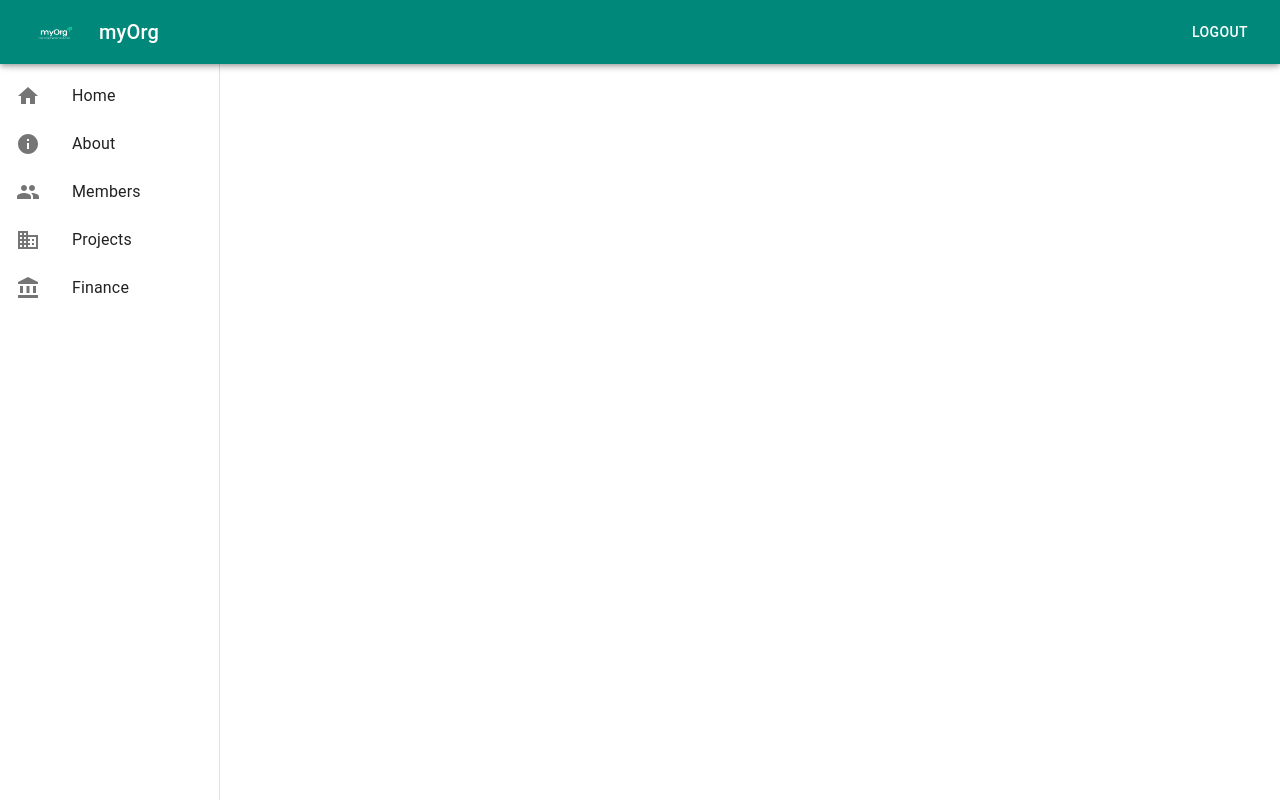
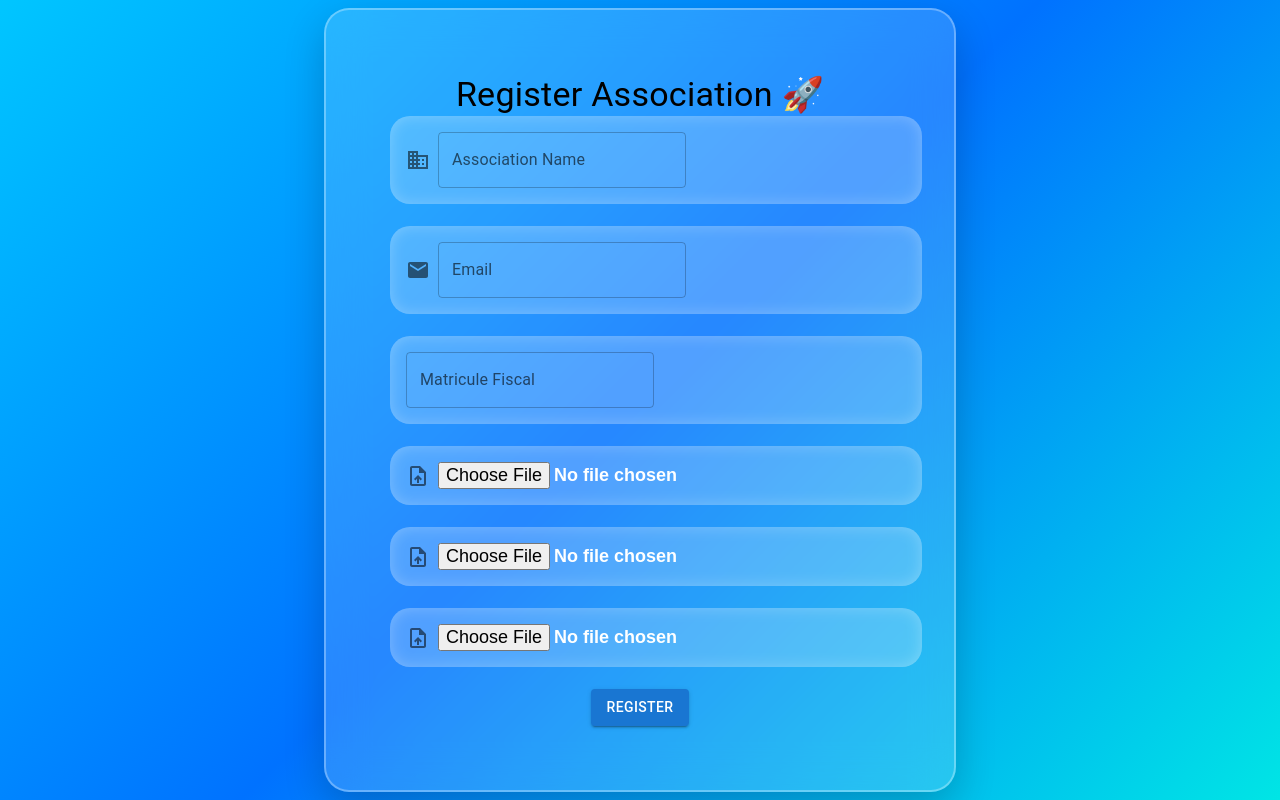
Before and after one commit to HamdiBelhaj0013/frontend, a React (Vite) app: page /associationregister in a window 1280 px wide. Built offline with nearby package versions, Linux system fonts and the light colour scheme.

Commit message:
login fixed+assoction register

```diff
--- a/src/App.jsx
+++ b/src/App.jsx
@@ -16,19 +16,28 @@ import Register from "./components/Register";
 import Login from "./components/Login";
 import PasswordResetRequest from "./components/PasswordResetRequest";
 import PasswordReset from "./components/PasswordReset";
-import AuthGuard from "./components/AuthGuard"; // Import the AuthGuard
+import AuthGuard from "./components/AuthGuard";
+import AssociationRegister from "./components/AssociationRegister.jsx";
 
 function App() {
     const myWidth = 220;  // Drawer width
     const location = useLocation();
-    const noNavbar = location.pathname === "/" || location.pathname === "/register" || location.pathname.includes("password");
+    const noNavbar = ["/", "/associationregister", "/login", "/register", "/request/password_reset"].includes(location.pathname) ||
+        location.pathname.includes("password-reset");
 
     return (
         <div className="App">
             {noNavbar ? (
                 <Routes>
+                    {/* Association registration */}
+
+
+                    {/* User authentication */}
                     <Route path="/" element={<Login />} />
-                    <Route path="/register" element={<Register />} />
+                    <Route path='/register' element={<Register />} />
+                    <Route path="/associationregister" element={<AssociationRegister />} />
+
+                    {/* Password reset */}
                     <Route path="/request/password_reset" element={<PasswordResetRequest />} />
                     <Route path="/password-reset/:token" element={<PasswordReset />} />
                 </Routes>
@@ -46,7 +55,7 @@ function App() {
                             <Route path="/finance" element={<AuthGuard><Finance /></AuthGuard>} />
                             <Route path="/projects/edit/:id" element={<AuthGuard><EditProject /></AuthGuard>} />
                             <Route path="/projects/delete/:id" element={<AuthGuard><DeleteProject /></AuthGuard>} />
-                            <Route path="/member/edit/:id" element={<AuthGuard><EditProject /></AuthGuard>} />
+                            <Route path="/member/edit/:id" element={<AuthGuard><EditMember /></AuthGuard>} />
                             <Route path="/member/delete/:id" element={<AuthGuard><DeleteMember /></AuthGuard>} />
                             <Route path="/member/editmember/:id" element={<AuthGuard><EditMember /></AuthGuard>} />
                         </Routes>
--- a/src/components/AssociationRegister.jsx
+++ b/src/components/AssociationRegister.jsx
@@ -1,125 +1,86 @@
-import { Box } from '@mui/material'
-import MyTextField from './forms/MyTextField'
-import MyPassField from './forms/MyPassField'
-import MyButton from './forms/MyButton'
-import { Link } from 'react-router-dom'
-import { useForm } from 'react-hook-form'
-import Axios from './Axios.jsx'
-import { useNavigate } from 'react-router-dom'
-import { yupResolver } from "@hookform/resolvers/yup"
-import * as yup from "yup"
+import { useState } from 'react';
+import { Box, Typography, InputAdornment, IconButton } from '@mui/material';
+import { Email, Business, UploadFile } from '@mui/icons-material';
+import { useForm, Controller } from 'react-hook-form';
+import { yupResolver } from '@hookform/resolvers/yup';
+import * as yup from 'yup';
+import AxiosInstance from './Axios';
+import MyTextField from './forms/MyTextField';
+import MyButton from './forms/MyButton';
+import '../login.css';
 
-const AssociationRegister = () => {
-    const navigate = useNavigate()
+const schema = yup.object({
+    name: yup.string().required('Association name is required'),
+    email: yup.string().email('Invalid email').required('Email is required'),
+    matricule_fiscal: yup.string().required('Matricule fiscal is required'),
+    cin_recto: yup.mixed().required('CIN Recto is required'),
+    cin_verso: yup.mixed().required('CIN Verso is required'),
+    rne_document: yup.mixed().required('RNE Document is required')
+});
 
-    const schema = yup
-        .object({
-            name: yup.string().required('Association name is required'),
-            email: yup.string().email('Field expects an email address').required('Email is a required field'),
-            password: yup.string()
-                .required('Password is a required field')
-                .min(8, 'Password must be at least 8 characters')
-                .matches(/[A-Z]/, 'Password must contain at least one uppercase letter')
-                .matches(/[a-z]/, 'Password must contain at least one lowercase letter')
-                .matches(/[0-9]/, 'Password must contain at least one number')
-                .matches(/[!@#$%^&*(),.?":;{}|<>+]/, 'Password must contain at least one special character'),
-            password2: yup.string().required('Password confirmation is a required field')
-                .oneOf([yup.ref('password'), null], 'Passwords must match'),
-            matricule_fiscale: yup.string().required('Matricule Fiscale is required'),
-            patente_image: yup.mixed().required('Patente image is required').test('fileType', 'Unsupported File Format', value => {
-                return value && ['image/jpeg', 'image/png'].includes(value.type)
-            })
-        })
+const RegisterAssociation = () => {
+    const [registerError, setRegisterError] = useState("");
+    const { handleSubmit, control, setValue, formState: { errors } } = useForm({
+        resolver: yupResolver(schema),
+    });
 
-    const { handleSubmit, control } = useForm({ resolver: yupResolver(schema) })
+    const handleRegister = async (data) => {
+        setRegisterError("");
+        const formDataObj = new FormData();
+        Object.keys(data).forEach((key) => {
+            formDataObj.append(key, data[key]);
+        });
 
-    const submission = (data) => {
-        const formData = new FormData()
-        formData.append('name', data.name)
-        formData.append('email', data.email)
-        formData.append('password', data.password)
-        formData.append('matricule_fiscale', data.matricule_fiscale)
-        formData.append('patente_image', data.patente_image[0])
-
-        Axios.post(`/users/associations/`, formData, {
+        try {
+            await AxiosInstance.post('/users/register-association/', formDataObj, {
                 headers: { 'Content-Type': 'multipart/form-data' }
-        })
-            .then(() => {
-                navigate(`/`)
-            })
+            });
+            alert('Association registered successfully!');
+        } catch (error) {
+            setRegisterError("Failed to register association. Please try again.");
         }
+    };
 
     return (
-        <div className={"myBackground"}>
-            <form onSubmit={handleSubmit(submission)} encType="multipart/form-data">
-                <Box className={"whiteBox"}>
-                    <Box className={"itemBox"}>
-                        <Box className={"title"}> Association Registration </Box>
+        <div className="login-container">
+            <form onSubmit={handleSubmit(handleRegister)} className="login-card">
+                <Typography variant="h4" className="login-title">Register Association 🚀</Typography>
+                {registerError && <Typography className="error-message">{registerError}</Typography>}
+
+                <Box className="input-group">
+                    <InputAdornment position="start"><Business /></InputAdornment>
+                    <MyTextField label="Association Name" name="name" control={control} fullWidth error={!!errors.name} helperText={errors.name?.message} />
                 </Box>
 
-                    <Box className={"itemBox"}>
-                        <MyTextField
-                            label={"Association Name"}
-                            name={"name"}
-                            control={control}
-                        />
+                <Box className="input-group">
+                    <InputAdornment position="start"><Email /></InputAdornment>
+                    <MyTextField label="Email" name="email" control={control} fullWidth error={!!errors.email} helperText={errors.email?.message} />
                 </Box>
 
-                    <Box className={"itemBox"}>
-                        <MyTextField
-                            label={"Email"}
-                            name={"email"}
-                            control={control}
-                        />
+                <Box className="input-group">
+                    <MyTextField label="Matricule Fiscal" name="matricule_fiscal" control={control} fullWidth error={!!errors.matricule_fiscal} helperText={errors.matricule_fiscal?.message} />
                 </Box>
 
-                    <Box className={"itemBox"}>
-                        <MyPassField
-                            label={"Password"}
-                            name={"password"}
+                {/* File Upload Fields */}
+                {['cin_recto', 'cin_verso', 'rne_document'].map((field) => (
+                    <Box key={field} className="input-group">
+                        <InputAdornment position="start"><UploadFile /></InputAdornment>
+                        <Controller
+                            name={field}
                             control={control}
+                            defaultValue={null}
+                            render={({ field: { onChange } }) => (
+                                <input type="file" onChange={(e) => onChange(e.target.files[0])} className="form-control" />
+                            )}
                         />
+                        {errors[field] && <Typography color="error">{errors[field].message}</Typography>}
                     </Box>
+                ))}
 
-                    <Box className={"itemBox"}>
-                        <MyPassField
-                            label={"Confirm Password"}
-                            name={"password2"}
-                            control={control}
-                        />
-                    </Box>
-
-                    <Box className={"itemBox"}>
-                        <MyTextField
-                            label={"Matricule Fiscale"}
-                            name={"matricule_fiscale"}
-                            control={control}
-                        />
-                    </Box>
-
-                    <Box className={"itemBox"}>
-                        <input
-                            type="file"
-                            name="patente_image"
-                            accept="image/*"
-                            ref={control}
-                        />
-                    </Box>
-
-                    <Box className={"itemBox"}>
-                        <MyButton
-                            type={"submit"}
-                            label={"Register"}
-                        />
-                    </Box>
-
-                    <Box className={"itemBox"}>
-                        <Link to="/">Already registered? Please login!</Link>
-                    </Box>
-                </Box>
+                <MyButton label="Register" type="submit" className="login-btn" />
             </form>
         </div>
-    )
-}
+    );
+};
 
-export default AssociationRegister
+export default RegisterAssociation;
--- a/src/components/Register.jsx
+++ b/src/components/Register.jsx
@@ -1,20 +1,34 @@
-import { useState } from 'react';
-import { Box, Typography, InputAdornment, IconButton } from '@mui/material';
+import { useState, useEffect } from 'react';
+import { Box, Typography, InputAdornment, IconButton, MenuItem, Select, FormControl, InputLabel } from '@mui/material';
 import { Visibility, VisibilityOff, Email, Lock } from '@mui/icons-material';
 import { Link, useNavigate } from 'react-router-dom';
-import { useForm } from 'react-hook-form';
+import { useForm, Controller } from 'react-hook-form';
 import { yupResolver } from '@hookform/resolvers/yup';
 import * as yup from 'yup';
 import AxiosInstance from './Axios';
 import MyTextField from './forms/MyTextField';
 import MyPassField from './forms/MyPassField';
 import MyButton from './forms/MyButton';
-import '../login.css'; // Ensure styles match login page
+import '../login.css';
 
 const Register = () => {
     const navigate = useNavigate();
     const [showPassword, setShowPassword] = useState(false);
     const [registerError, setRegisterError] = useState("");
+    const [associations, setAssociations] = useState([]);
+
+    useEffect(() => {
+        const fetchAssociations = async () => {
+            try {
+                const response = await AxiosInstance.get('/users/associations/');
+                setAssociations(response.data);
+            } catch (error) {
+                console.error('Error fetching associations:', error);
+                setRegisterError("Error fetching associations. Please try again later.");
+            }
+        };
+        fetchAssociations();
+    }, []);
 
     const togglePasswordVisibility = () => setShowPassword(!showPassword);
 
@@ -30,29 +44,44 @@ const Register = () => {
         password2: yup.string()
             .required('Password confirmation is required')
             .oneOf([yup.ref('password'), null], 'Passwords must match'),
+        association: yup.object().nullable().required('Association is required'),
     });
 
-    const { handleSubmit, control, setError } = useForm({ resolver: yupResolver(schema) });
+    const { handleSubmit, control, formState: { errors } } = useForm({
+        resolver: yupResolver(schema),
+        defaultValues: {
+            association: null
+        }
+    });
 
     const handleRegister = async (data) => {
-        setRegisterError(""); // Reset error message
+        setRegisterError(""); // Clear any previous errors
+
+        // Log data to ensure it's formatted correctly
+        console.log("Form data being sent:", data);
+
         try {
-            await AxiosInstance.post('/users/register/', {
+            const response = await AxiosInstance.post('/users/register/', {
                 email: data.email,
                 password: data.password,
+                association_id: data.association?.id, // Send only the association ID
             });
-            navigate('/');
+
+            navigate('/'); // Redirect to homepage on successful registration
         } catch (error) {
+            console.error("Registration error:", error);
+
+            // Handle errors returned from the backend
             if (error.response) {
-                setRegisterError(error.response.data.message || "An error occurred. Try again.");
+                setRegisterError(error.response.data.message || "Registration failed");
             } else {
-                setRegisterError("An unexpected error occurred. Please try again later.");
+                setRegisterError("An unexpected error occurred");
             }
         }
     };
 
     return (
-        <div className="login-container"> {/* Same container class as Login */}
+        <div className="login-container">
             <div className="floating-elements"></div>
             <form onSubmit={handleSubmit(handleRegister)} className="login-card">
                 <Typography variant="h4" className="login-title">Create an Account 🚀</Typography>
@@ -64,7 +93,14 @@ const Register = () => {
                     <InputAdornment position="start">
                         <Email className="input-icon" />
                     </InputAdornment>
-                    <MyTextField label="Email" name="email" control={control} fullWidth />
+                    <MyTextField
+                        label="Email"
+                        name="email"
+                        control={control}
+                        fullWidth
+                        error={!!errors.email}
+                        helperText={errors.email?.message}
+                    />
                 </Box>
 
                 <Box className="input-group">
@@ -76,6 +112,8 @@ const Register = () => {
                         name="password"
                         control={control}
                         fullWidth
+                        error={!!errors.password}
+                        helperText={errors.password?.message}
                         InputProps={{
                             endAdornment: (
                                 <InputAdornment position="end">
@@ -97,7 +135,43 @@ const Register = () => {
                         name="password2"
                         control={control}
                         fullWidth
+                        error={!!errors.password2}
+                        helperText={errors.password2?.message}
                     />
+                </Box>
+
+                <Box className="input-group">
+                    <FormControl fullWidth error={!!errors.association}>
+                        <InputLabel>Association</InputLabel>
+                        <Controller
+                            name="association"
+                            control={control}
+                            render={({ field }) => (
+                                <Select
+                                    {...field}
+                                    value={field.value?.id || ''} // Ensuring association is valid
+                                    onChange={(e) => {
+                                        const selectedAssoc = associations.find(
+                                            assoc => assoc.id === e.target.value
+                                        );
+                                        field.onChange(selectedAssoc);
+                                    }}
+                                    label="Association"
+                                >
+                                    {associations.map((association) => (
+                                        <MenuItem key={association.id} value={association.id}>
+                                            {association.name}
+                                        </MenuItem>
+                                    ))}
+                                </Select>
+                            )}
+                        />
+                        {errors.association && (
+                            <Typography color="error" variant="body2">
+                                {errors.association.message}
+                            </Typography>
+                        )}
+                    </FormControl>
                 </Box>
 
                 <MyButton label="Sign Up" type="submit" className="login-btn" />
--- /dev/null
+++ b/src/register.css
@@ -0,0 +1,152 @@
+/* 🌊 Soft Blue-Green Gradient Background */
+.register-container {
+    display: flex;
+    justify-content: center;
+    align-items: center;
+    height: 100vh;
+    background: linear-gradient(135deg, #00c6ff, #0072ff, #00e5e5);
+    overflow: hidden;
+    position: relative;
+}
+
+/* ✨ Floating Glow Elements */
+.floating-elements::before,
+.floating-elements::after {
+    content: "";
+    position: absolute;
+    width: 180px;
+    height: 180px;
+    background: rgba(255, 255, 255, 0.2);
+    filter: blur(40px);
+    border-radius: 50%;
+    animation: float 6s infinite alternate ease-in-out;
+}
+
+.floating-elements::before {
+    top: 10%;
+    left: 5%;
+}
+
+.floating-elements::after {
+    bottom: 12%;
+    right: 8%;
+}
+
+@keyframes float {
+    from { transform: translateY(0); }
+    to { transform: translateY(-20px); }
+}
+
+/* 🔹 Glassmorphism Effect */
+.register-card {
+    background: rgba(255, 255, 255, 0.15);
+    backdrop-filter: blur(20px);
+    padding: 4rem;
+    width: 500px;
+    border-radius: 25px;
+    box-shadow: 0px 15px 40px rgba(0, 0, 0, 0.2);
+    text-align: center;
+    border: 2px solid rgba(255, 255, 255, 0.3);
+}
+
+/* 📝 Enlarged Input Fields */
+.input-group {
+    display: flex;
+    align-items: center;
+    background: rgba(255, 255, 255, 0.2);
+    border-radius: 20px;
+    padding: 16px;
+    margin-bottom: 22px;
+    width: 100%;
+    box-shadow: inset 0px 0px 15px rgba(255, 255, 255, 0.25);
+}
+
+/* 💡 Bigger, Stylish Input Icons */
+.input-icon {
+    color: white;
+    font-size: 1.5rem;
+    margin-right: 14px;
+}
+
+/* ✨ Improved Input Fields */
+input {
+    flex: 1;
+    font-size: 18px;
+    border: none;
+    background: none;
+    outline: none;
+    color: white;
+    font-weight: bold;
+}
+
+/* 🔵 Input Focus Glow Effect */
+input:focus {
+    border: none;
+    box-shadow: 0px 0px 18px rgba(255, 255, 255, 0.4);
+}
+
+/* 🌟 Soft Blue-Green Register Button */
+.register-btn {
+    width: 100%;
+    padding: 18px;
+    border: none;
+    border-radius: 18px;
+    background: linear-gradient(135deg, #00d2ff, #3a7bd5);
+    color: white;
+    font-weight: bold;
+    font-size: 18px;
+    transition: all 0.4s ease-in-out;
+    cursor: pointer;
+    text-transform: uppercase;
+    box-shadow: 0px 6px 25px rgba(58, 123, 213, 0.5);
+}
+
+/* 🌊 Button Hover Effect */
+.register-btn:hover {
+    background: linear-gradient(135deg, #00c6ff, #3a5fb5);
+    box-shadow: 0px 10px 35px rgba(58, 123, 213, 0.7);
+    transform: translateY(-4px);
+}
+
+/* 🔗 Clean & Elegant Links */
+.register-links {
+    margin-top: 3rem;
+    display: flex;
+    justify-content: space-between;
+    font-size: 17px;
+}
+
+.register-links a {
+    color: white;
+    text-decoration: none;
+    transition: color 0.3s ease-in-out;
+}
+
+.register-links a:hover {
+    color: #00c6ff;
+    text-decoration: underline;
+}
+
+.error-message {
+    background-color: rgba(255, 0, 0, 0.8);
+    color: white;
+    font-weight: bold;
+    text-align: center;
+    padding: 10px;
+    border-radius: 8px;
+    margin: 10px 0;
+    font-size: 1.1em;
+    animation: fadeIn 0.5s ease-in-out;
+}
+
+/* Optional Fade-in Animation */
+@keyframes fadeIn {
+    from {
+        opacity: 0;
+        transform: translateY(-10px);
+    }
+    to {
+        opacity: 1;
+        transform: translateY(0);
+    }
+}
```
Also changed, not shown: src/components/forms/MyFileField.jsx (added, +19 -0 lines). Lines whose indentation alone changed are shown as unchanged.
